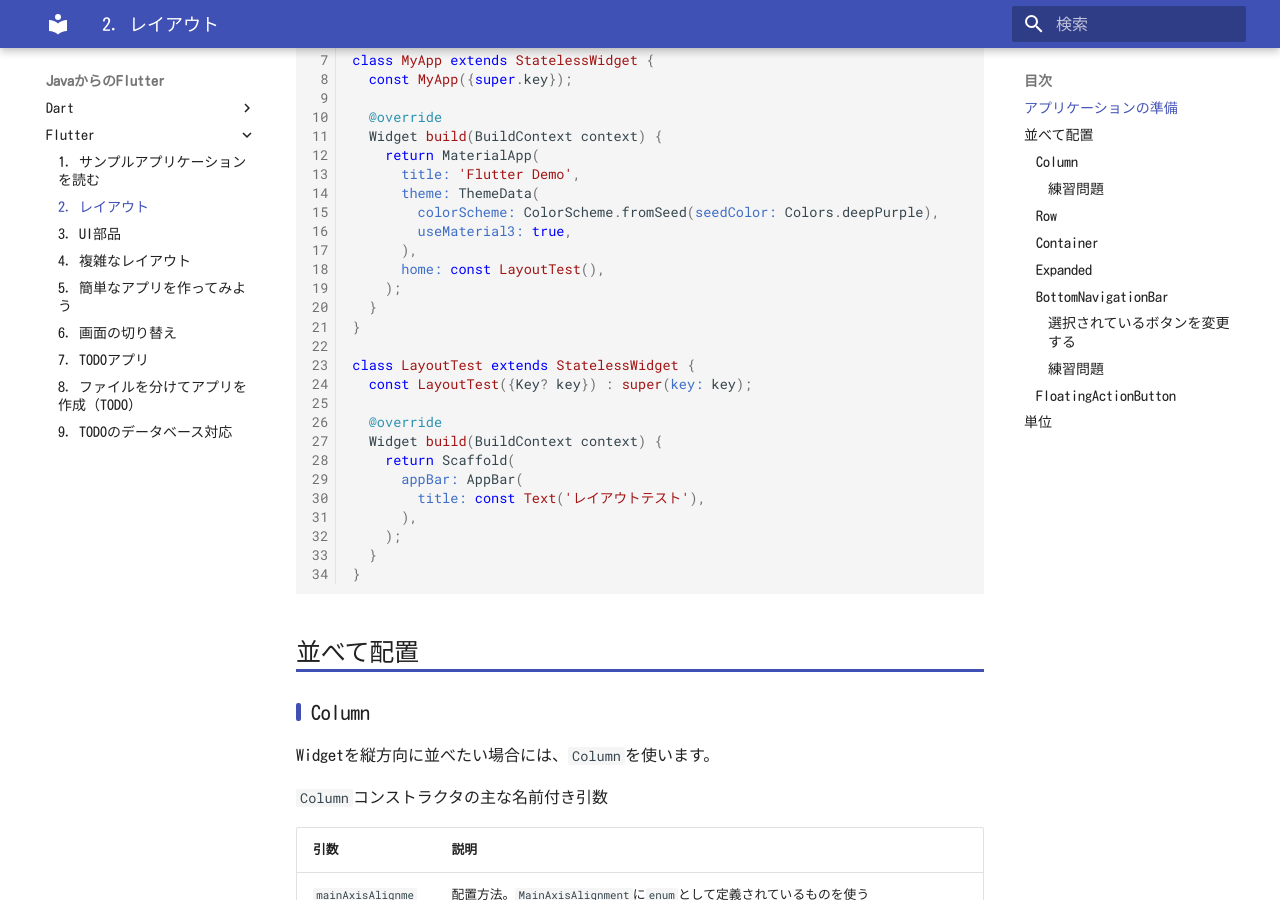
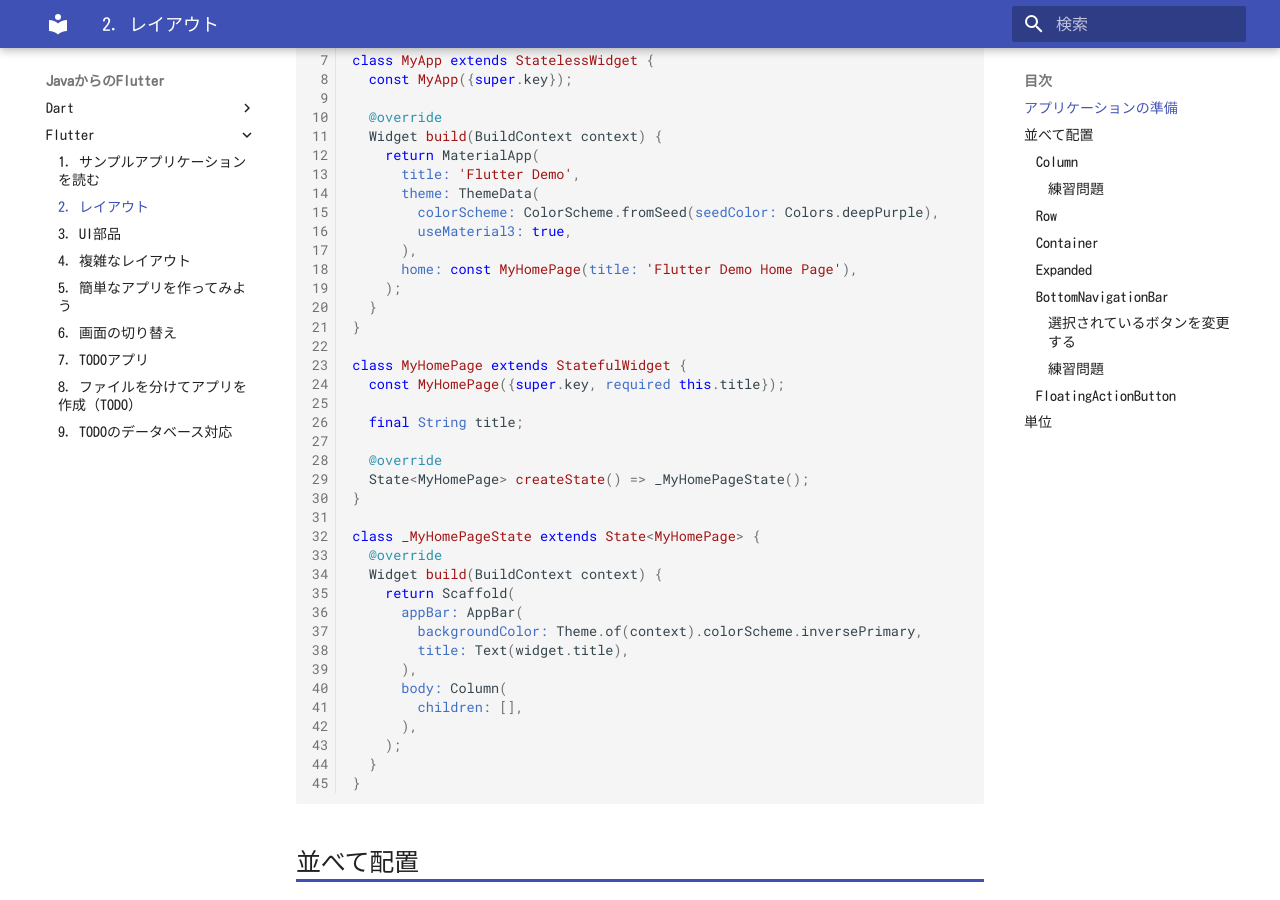
Before and after one commit to webarata3/doc-Flutter, an MkDocs documentation site: the page built from docs/flutter/02/index.md, in a window 1280 px wide and 900 px high, scrolled down 425 px. Built offline with MkDocs 1.6.1 and Material for MkDocs 9.7.7, drawn with Linux system fonts in a browser that asks for light colours.

Commit message:
サンプル変更中

```diff
--- a/docs/flutter/02/index.md
+++ b/docs/flutter/02/index.md
@@ -24,19 +24,30 @@ class MyApp extends StatelessWidget {
         colorScheme: ColorScheme.fromSeed(seedColor: Colors.deepPurple),
         useMaterial3: true,
       ),
-      home: const LayoutTest(),
+      home: const MyHomePage(title: 'Flutter Demo Home Page'),
     );
   }
 }
 
-class LayoutTest extends StatelessWidget {
-  const LayoutTest({Key? key}) : super(key: key);
+class MyHomePage extends StatefulWidget {
+  const MyHomePage({super.key, required this.title});
 
+  final String title;
+
+  @override
+  State<MyHomePage> createState() => _MyHomePageState();
+}
+
+class _MyHomePageState extends State<MyHomePage> {
   @override
   Widget build(BuildContext context) {
     return Scaffold(
       appBar: AppBar(
-        title: const Text('レイアウトテスト'),
+        backgroundColor: Theme.of(context).colorScheme.inversePrimary,
+        title: Text(widget.title),
+      ),
+      body: Column(
+        children: [],
       ),
     );
   }
@@ -127,35 +138,33 @@ body: Column(
             colorScheme: ColorScheme.fromSeed(seedColor: Colors.deepPurple),
             useMaterial3: true,
           ),
-          home: const LayoutTest(),
+          home: const MyHomePage(title: 'Flutter Demo Home Page'),
         );
       }
     }
 
-    class LayoutTest extends StatelessWidget {
-      const LayoutTest({Key? key}) : super(key: key);
+    class MyHomePage extends StatefulWidget {
+      const MyHomePage({super.key, required this.title});
 
+      final String title;
+
+      @override
+      State<MyHomePage> createState() => _MyHomePageState();
+    }
+
+    class _MyHomePageState extends State<MyHomePage> {
       @override
       Widget build(BuildContext context) {
         return Scaffold(
           appBar: AppBar(
-            title: const Text('レイアウトテスト'),
+            backgroundColor: Theme.of(context).colorScheme.inversePrimary,
+            title: Text(widget.title),
           ),
-          body: Column(
+          body: const Column(
             mainAxisAlignment: MainAxisAlignment.start,
             children: [
-              Text(
-                'test1',
-                style: Theme.of(context).textTheme.headlineMedium,
-              ),
-              Text(
-                'test2',
-                style: Theme.of(context).textTheme.headlineMedium,
-              ),
-              Text(
-                'test3',
-                style: Theme.of(context).textTheme.headlineMedium,
-              ),
+              Text('1'),
+              Text('2'),
             ],
           ),
         );
```
